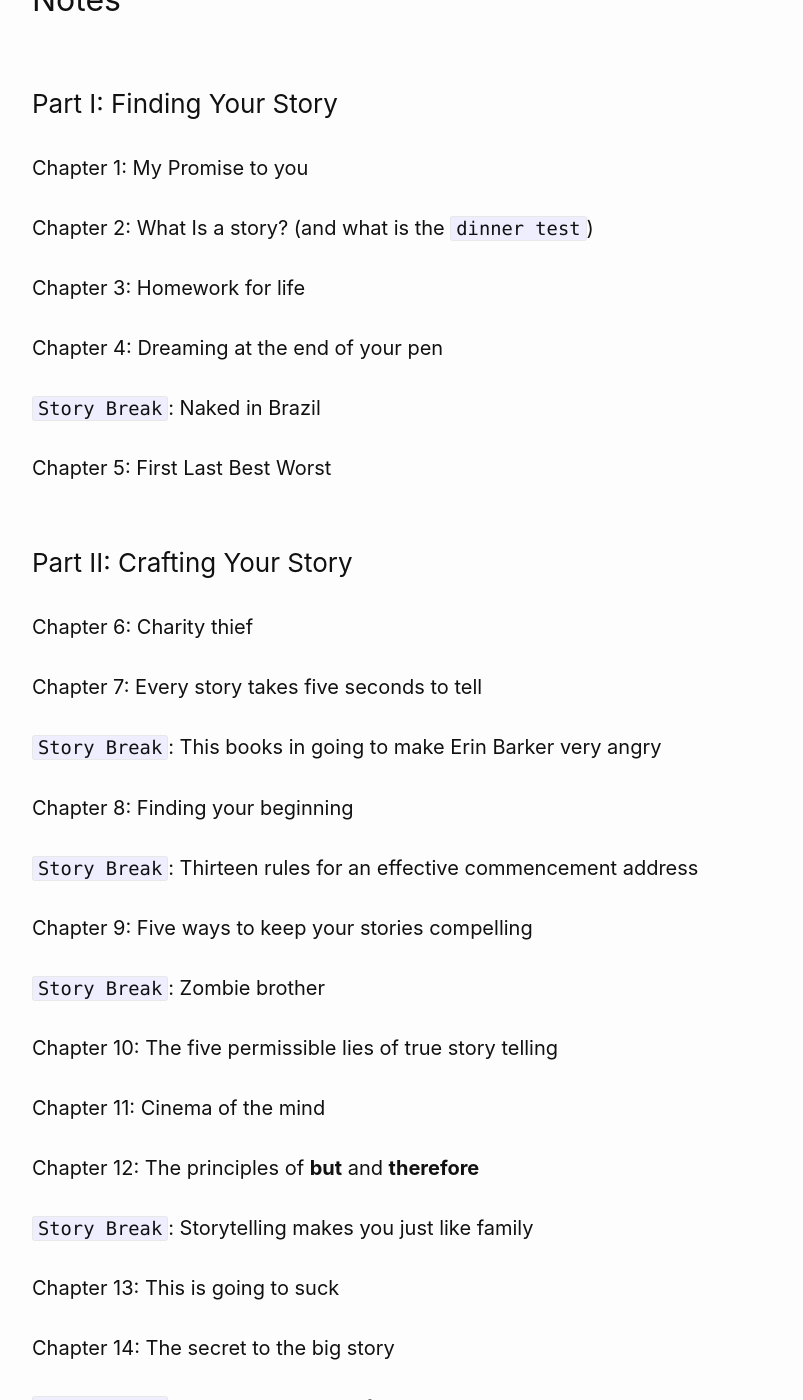
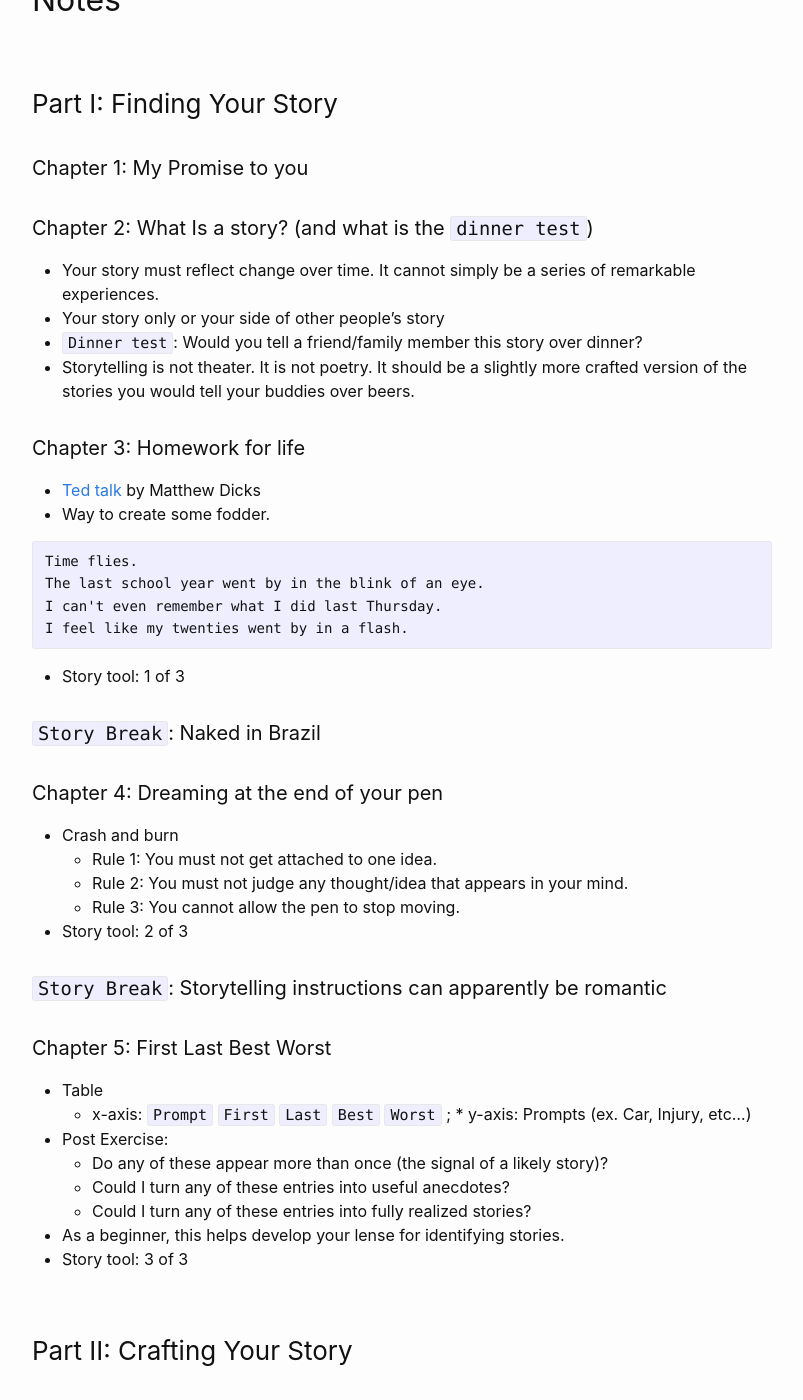
Before and after one commit to jovsa/jovsa.github.io, a Jekyll site: the page built from _posts/2021-02-14-notes-storyworthy.md, in a window 1280 px wide and 1400 px high, scrolled down 260 px. Shown: the whole window, without its empty margins (238-1041 px from the left). Built offline with Jekyll 4.4.1, drawn with Linux system fonts in a browser that asks for light colours; some of the changed text lies outside the part shown.

Commit message:
added notes until Ch 10

````diff
--- a/_posts/2021-02-14-notes-storyworthy.md
+++ b/_posts/2021-02-14-notes-storyworthy.md
@@ -15,13 +15,45 @@
 
 #### Chapter 2: What Is a story? (and what is the `dinner test`)
 
+* Your story must reflect change over time. It cannot simply be a series of remarkable experiences.
+* Your story only or your side of other people's story
+* `Dinner test`: Would you tell a friend/family member this story over dinner?
+* Storytelling is not theater. It is not poetry. It should be a slightly more crafted version of the stories you would tell your buddies over beers.
+
 #### Chapter 3: Homework for life
+
+* [Ted talk](https://www.youtube.com/watch?v=x7p329Z8MD0) by Matthew Dicks
+* Way to create some fodder.
+
+```text
+Time flies.
+The last school year went by in the blink of an eye.
+I can't even remember what I did last Thursday.
+I feel like my twenties went by in a flash.
+```
+* Story tool: 1 of 3
+
+#### `Story Break`: Naked in Brazil
 
 #### Chapter 4: Dreaming at the end of your pen
 
-#### `Story Break`: Naked in Brazil
+* Crash and burn
+    * Rule 1: You must not get attached to one idea.
+    * Rule 2: You must not judge any thought/idea that appears in your mind.
+    * Rule 3: You cannot allow the pen to stop moving.
+* Story tool: 2 of 3
+
+#### `Story Break`: Storytelling instructions can apparently be romantic
 
 #### Chapter 5: First Last Best Worst
+* Table
+    * x-axis: `Prompt` `First` `Last` `Best` `Worst` ; * y-axis: Prompts (ex. Car, Injury, etc...)
+* Post Exercise:
+    * Do any of these appear more than once (the signal of a likely story)?
+    * Could I turn any of these entries into useful anecdotes?
+    * Could I turn any of these entries into fully realized stories?
+* As a beginner, this helps develop your lense for identifying stories.
+* Story tool: 3 of 3
 
 ### Part II: Crafting Your Story
 
@@ -29,17 +61,48 @@
 
 #### Chapter 7: Every story takes five seconds to tell
 
+* Find the five second of transformation.
+
 #### `Story Break`: This books in going to make Erin Barker very angry
 
 #### Chapter 8: Finding your beginning
 
+* The beginning is usually the opposite of your `five second moment`. This helps create an arc.
+
+```text
+I was once this, but not I am this.
+I once thought this, but now I think this.
+I once felt this, but now I feel this.
+```
+
+* Rules of beginnigs:
+    * Try to start your story with forward movement whenever possible.
+    * Don't start by setting expectations.
+* If you've found the right place to begin your story - a place that represents the opposite of your five-second momet, and one as close to the ending as possible - you've established a clear frame and an arc in your story. You've identified the direction your story is headed in, and you and your audience probably have a good sense of where that my be.
+* Be carefull of your opening scence - not simply chosing the first thing that comes to mind but instead ask yourself what the opening scene needs to gra the attention of the audience off the bat.
+
 #### `Story Break`: Thirteen rules for an effective commencement address
+* Good list
 
 #### Chapter 9: Five ways to keep your stories compelling
+
+Ways to increase steaks:
+* Elephant
+* Backpacks
+* Breadcrumbs
+* Hourglass
+* Crystal Balls
+* Humor
 
 #### `Story Break`: Zombie brother
 
 #### Chapter 10: The five permissible lies of true story telling
+Lies that benefit the listener:
+* Omission
+* Compression
+* Assumption
+* Progression
+* Conflation
 
 #### Chapter 11: Cinema of the mind
 
````
Also changed, not shown: other parts of _posts/2021-02-14-notes-storyworthy.md (+1 -1 lines).
